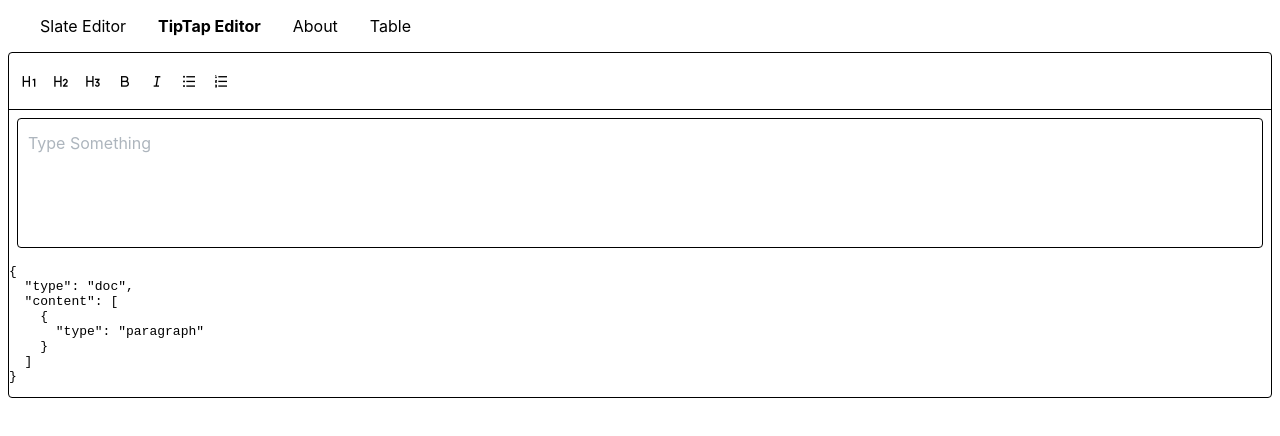
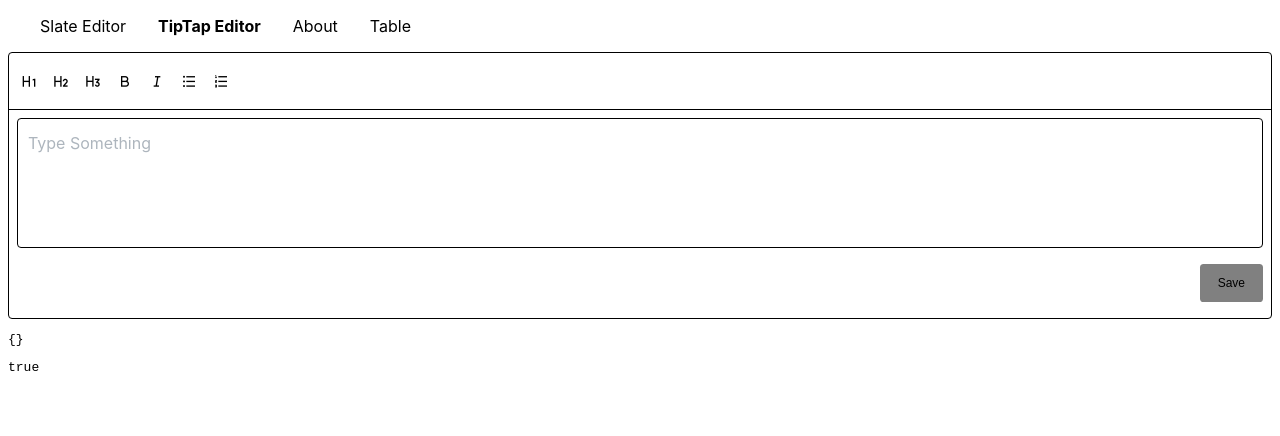
Before and after one commit to tanshunyuan/cuddly-wysiwyg, a Next.js app: page /tiptap in a window 1280 px wide. Shown: the top 436 px of the page. Built offline with nearby package versions, Linux system fonts and the light colour scheme.

Commit message:
feat: mocked state for saving and edit for editor

```diff
--- a/src/components/TipTapEditor/index.tsx
+++ b/src/components/TipTapEditor/index.tsx
@@ -3,6 +3,7 @@ import { TIPTAP_CONFIG } from './config/config';
 import Placeholder from '@tiptap/extension-placeholder';
 import { useEditor, EditorContent } from '@tiptap/react';
 import MenuBar from './MenuBar';
+import React, { useEffect, useState } from 'react';
 const TipTapEditor = () => {
   const editor = useEditor({
     extensions: [
@@ -12,19 +13,72 @@ const TipTapEditor = () => {
       ...TIPTAP_CONFIG.extensions,
     ],
   });
+  const readonlyEditor = useEditor({
+    editable: false,
+    extensions: [...TIPTAP_CONFIG.extensions],
+  });
+  const [savedContent, setSavedContent] = useState({});
+  const [isEdit, setIsEdit] = useState(false);
+  const isContentEmpty = Object.entries(savedContent).length === 0;
+  useEffect(() => {
+    if (readonlyEditor !== null && !isContentEmpty) {
+      readonlyEditor.commands.setContent(savedContent);
+    }
+  }, [readonlyEditor, savedContent, isContentEmpty]);
+  const handleEditorSave = (e: React.SyntheticEvent) => {
+    e.preventDefault();
+    if (editor != null && !editor.isEmpty) {
+      setIsEdit(false);
+      setSavedContent(editor.getJSON());
+    }
+  };
   return (
-    <Container>
+    <>
+      {isContentEmpty || isEdit ? (
+        <Container onSubmit={handleEditorSave}>
           <MenuBarContainer>
             <MenuBar editor={editor} />
           </MenuBarContainer>
           <EditorContainer>
             <EditorContent editor={editor} />
           </EditorContainer>
-      <pre>{JSON.stringify(editor?.getJSON(), null, 2)}</pre>
+          <Footer>
+            <Button type="submit">{!isEdit ? `Save` : `Update`}</Button>
+            {isEdit && (
+              <Button type="button" onClick={() => setIsEdit(false)}>
+                Cancel
+              </Button>
+            )}
+          </Footer>
         </Container>
+      ) : (
+        <>
+          <EditorContent editor={readonlyEditor} />
+          <Button type="button" onClick={() => setIsEdit(true)}>
+            Edit
+          </Button>
+        </>
+      )}
+      <pre>{JSON.stringify(savedContent, null, 2)}</pre>
+      <pre>{JSON.stringify(isContentEmpty, null, 2)}</pre>
+    </>
   );
 };
-const Container = styled.div`
+const Footer = styled.div`
+  margin: 8px 8px 16px 8px;
+  display: flex;
+  justify-content: flex-end;
+`;
+const Button = styled.button`
+  cursor: pointer;
+  font-size: 0.75rem;
+  background: gray;
+  padding: 1em 1.5em;
+  border-radius: 0.3em;
+  border: 0px;
+  margin-left: 0.5em;
+`;
+const Container = styled.form`
   border: 1px solid black;
   border-radius: 4px;
 `;
--- a/src/pages/newTable.tsx
+++ b/src/pages/newTable.tsx
@@ -2,7 +2,7 @@ import Navbar from '@/components/Navbar';
 import styled from '@emotion/styled';
 import React, { useEffect, useState } from 'react';
 import TableData, { ITableData } from '../lib/table.data';
-import SelectionPreview from '../components/selectionPreview';
+import SelectionPreview from '../components/SelectionPreview';
 
 const NewTable = () => {
   const [dataWCheckbox, setDataWCheckbox] = useState(
```
Lines whose indentation alone changed are shown as unchanged.
